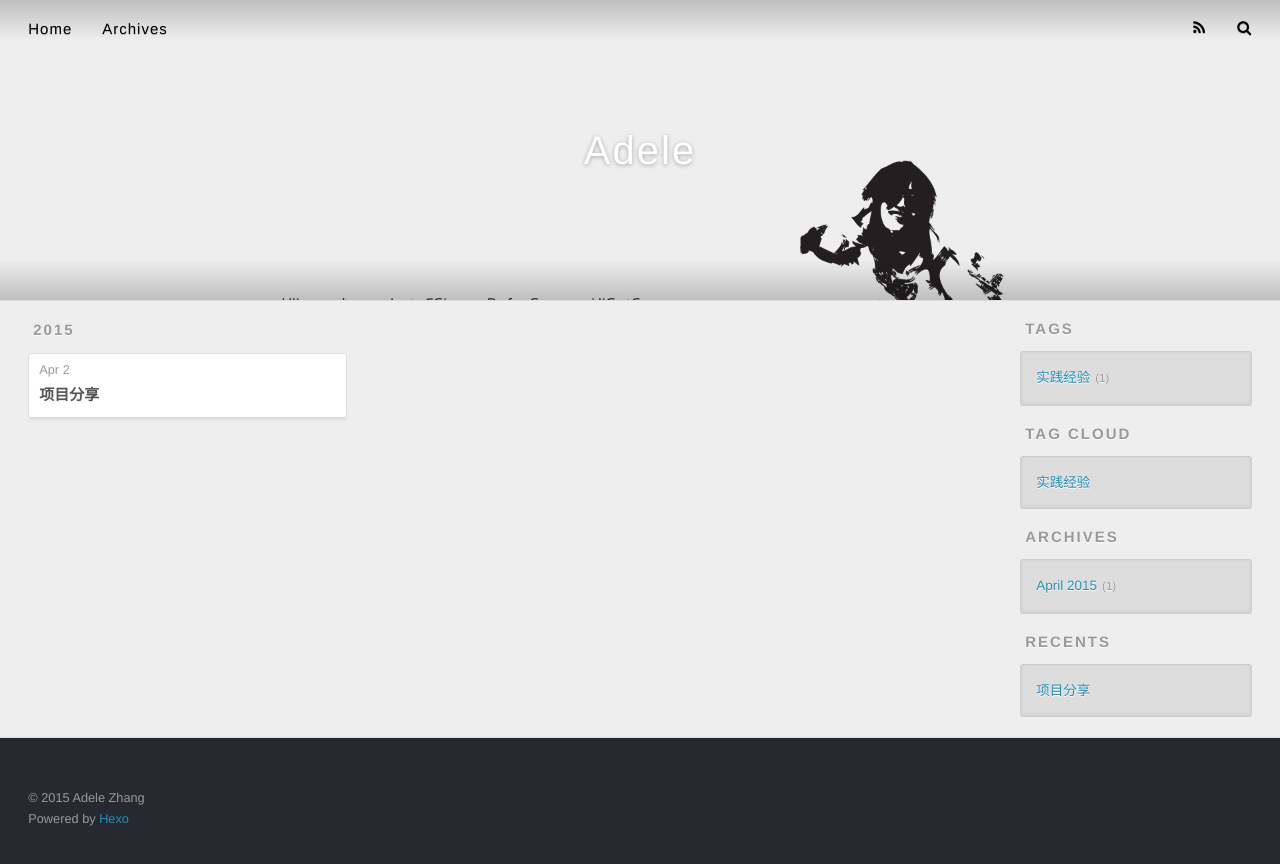
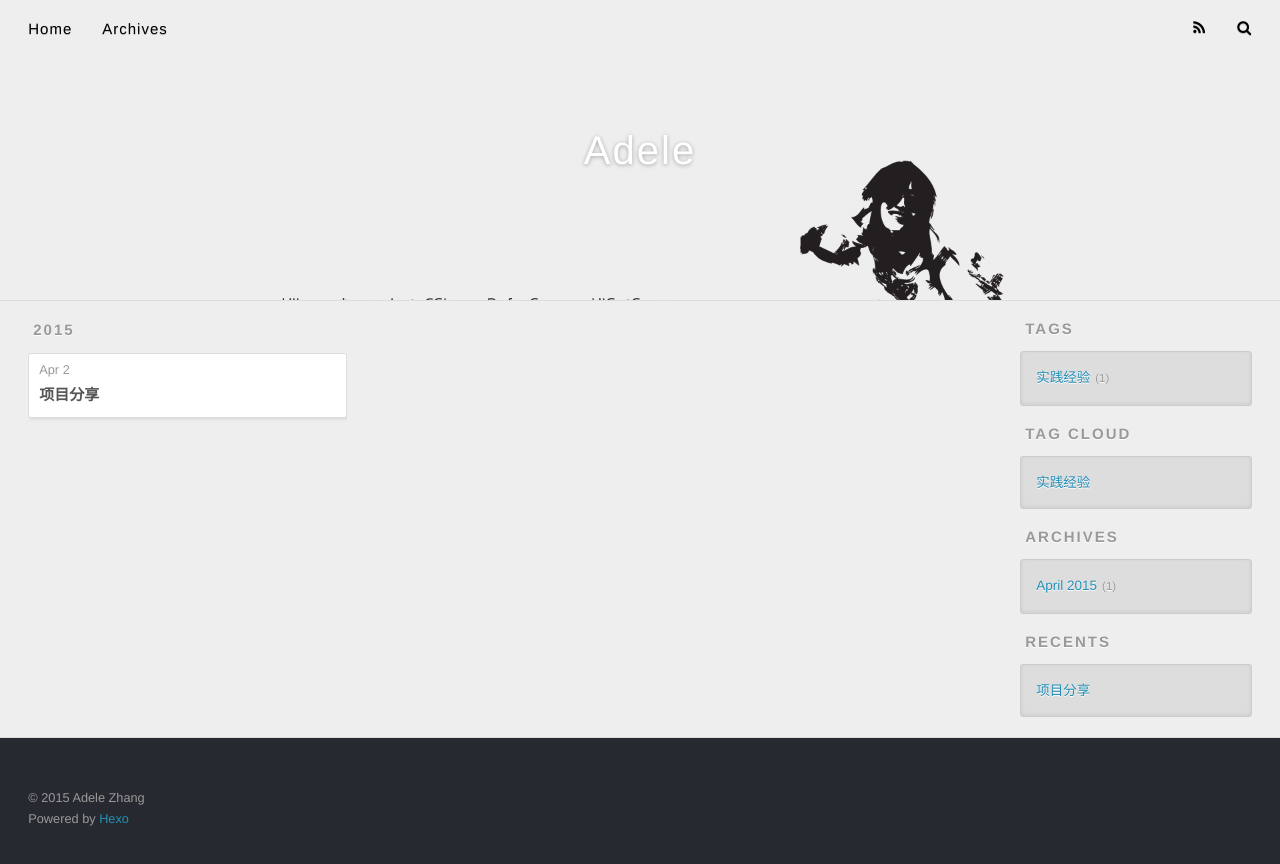
Before and after one commit to QiJiaZhang/QiJiaZhang.github.io, a plain HTML site: page archives/index.html in a window 1280 px wide. Drawn offline with nearby package versions, Linux system fonts and the light colour scheme.

Commit message:
Site updated: 2015-04-24 15:36:55

```diff
--- a/css/style.css
+++ b/css/style.css
@@ -323,17 +323,9 @@ body {
 }
 #header:before {
   top: 0;
-  background: -webkit-linear-gradient(rgba(0,0,0,0.2), transparent);
-  background: -moz-linear-gradient(rgba(0,0,0,0.2), transparent);
-  background: -ms-linear-gradient(rgba(0,0,0,0.2), transparent);
-  background: linear-gradient(rgba(0,0,0,0.2), transparent);
 }
 #header:after {
   bottom: 0;
-  background: -webkit-linear-gradient(transparent, rgba(0,0,0,0.2));
-  background: -moz-linear-gradient(transparent, rgba(0,0,0,0.2));
-  background: -ms-linear-gradient(transparent, rgba(0,0,0,0.2));
-  background: linear-gradient(transparent, rgba(0,0,0,0.2));
 }
 #header-outer {
   height: 100%;
```
Also changed, not shown: 2015/04/02/项目分享/index.html (+2 -2 lines), index.html (+2 -2 lines).
